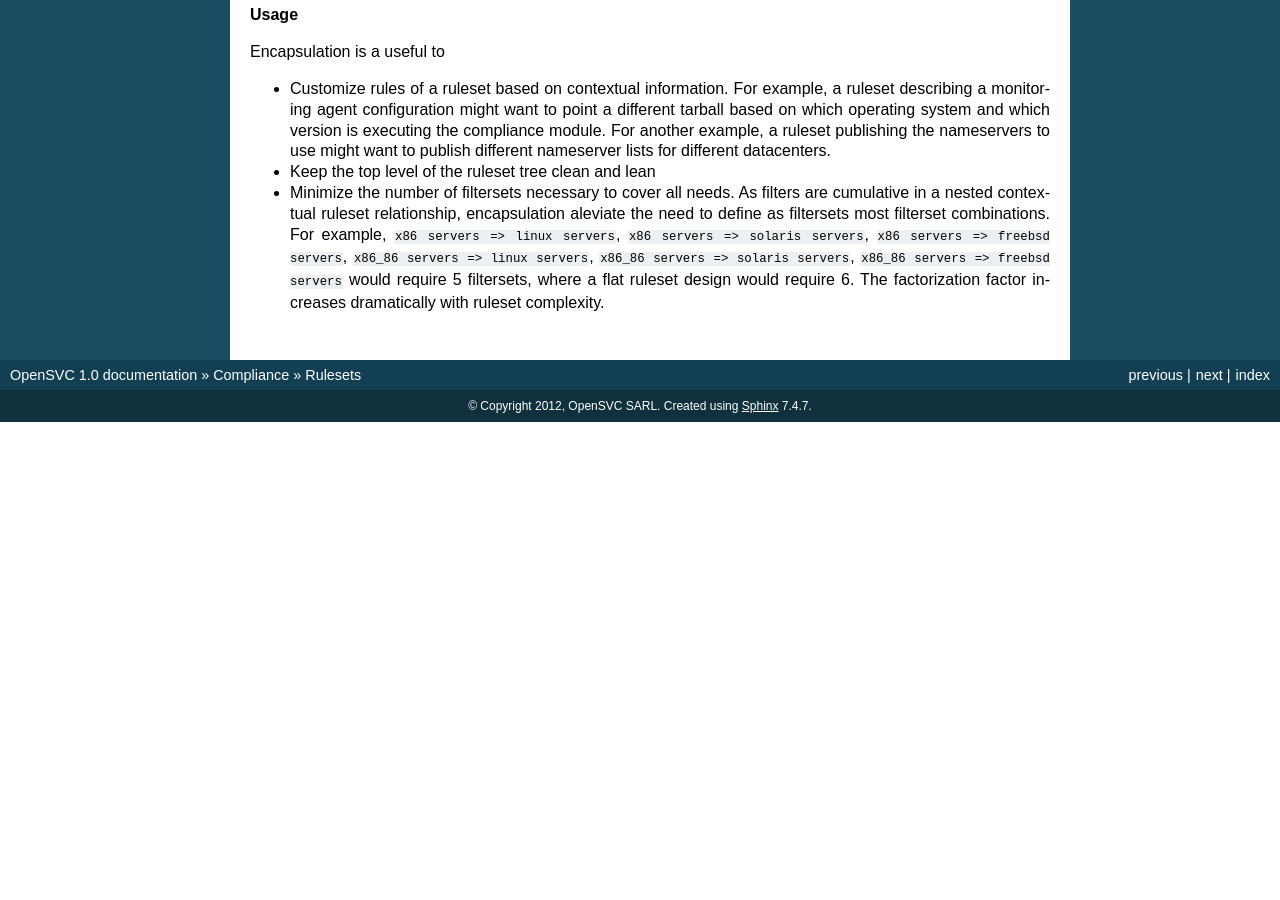
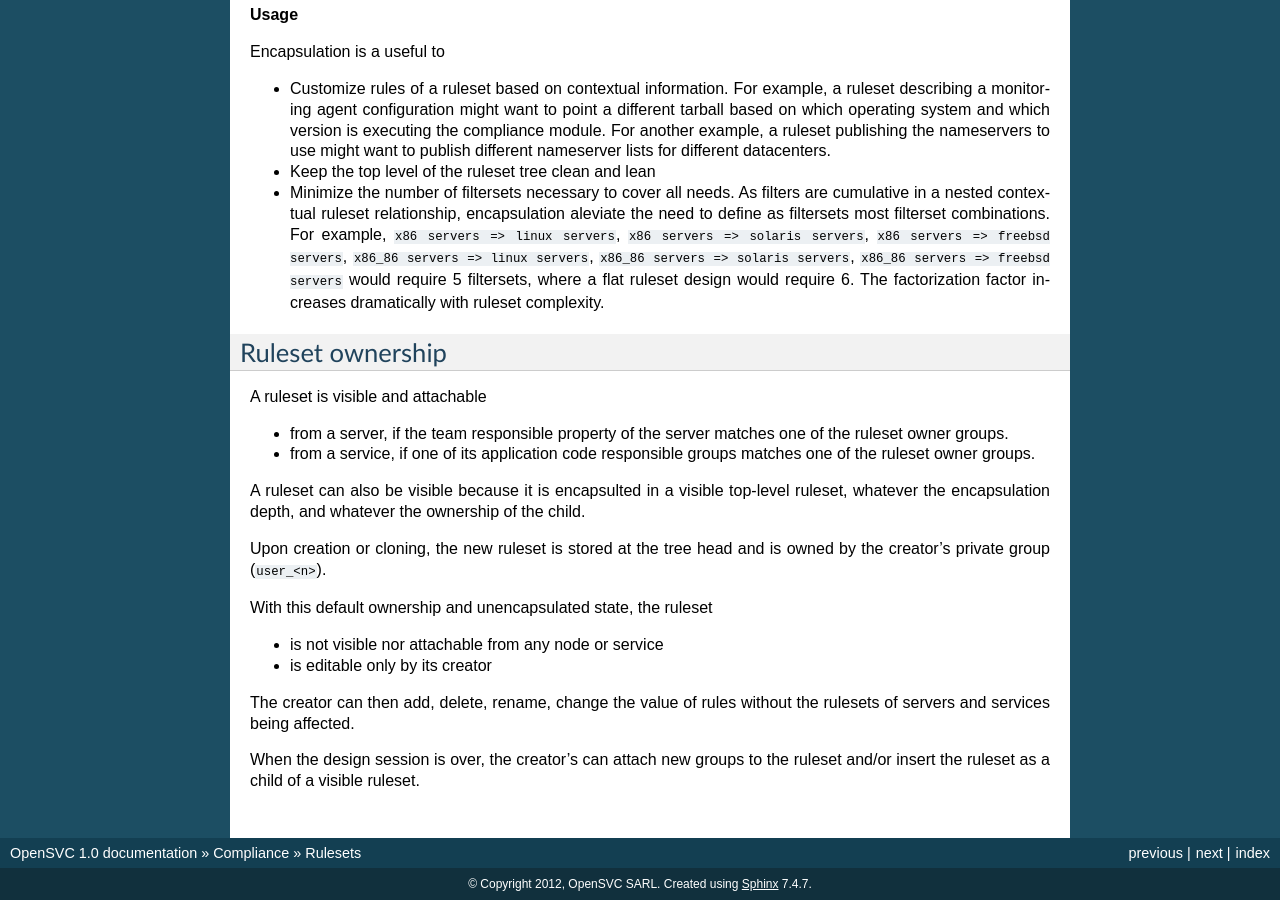
Before and after one commit to opensvc/docs.opensvc.com, a Sphinx documentation site: the page built from source/compliance.rulesets.rst, in a window 1280 px wide and 900 px high, scrolled down 4397 px. Built offline with Sphinx 7.4.7, drawn with Linux system fonts in a browser that asks for light colours; before the commit the page ends 4819 px from its top, so only the background shows below that.

Commit message:
Add ruleset ownership and visibility rules description

```diff
--- a/source/compliance.rulesets.rst
+++ b/source/compliance.rulesets.rst
@@ -233,3 +233,24 @@ Encapsulation is a useful to
 * Customize rules of a ruleset based on contextual information. For example, a ruleset describing a monitoring agent configuration might want to point a different tarball based on which operating system and which version is executing the compliance module. For another example, a ruleset publishing the nameservers to use might want to publish different nameserver lists for different datacenters.
 * Keep the top level of the ruleset tree clean and lean
 * Minimize the number of filtersets necessary to cover all needs. As filters are cumulative in a nested contextual ruleset relationship, encapsulation aleviate the need to define as filtersets most filterset combinations. For example, ``x86 servers => linux servers``, ``x86 servers => solaris servers``, ``x86 servers => freebsd servers``, ``x86_86 servers => linux servers``, ``x86_86 servers => solaris servers``, ``x86_86 servers => freebsd servers`` would require 5 filtersets, where a flat ruleset design would require 6. The factorization factor increases dramatically with ruleset complexity.
+
+Ruleset ownership
++++++++++++++++++
+
+A ruleset is visible and attachable
+
+* from a server, if the team responsible property of the server matches one of the ruleset owner groups.
+* from a service, if one of its application code responsible groups matches one of the ruleset owner groups.
+
+A ruleset can also be visible because it is encapsulted in a visible top-level ruleset, whatever the encapsulation depth, and whatever the ownership of the child.
+
+Upon creation or cloning, the new ruleset is stored at the tree head and is owned by the creator's private group (``user_<n>``).
+
+With this default ownership and unencapsulated state, the ruleset
+
+* is not visible nor attachable from any node or service
+* is editable only by its creator
+
+The creator can then add, delete, rename, change the value of rules without the rulesets of servers and services being affected.
+
+When the design session is over, the creator's can attach new groups to the ruleset and/or insert the ruleset as a child of a visible ruleset.
```
